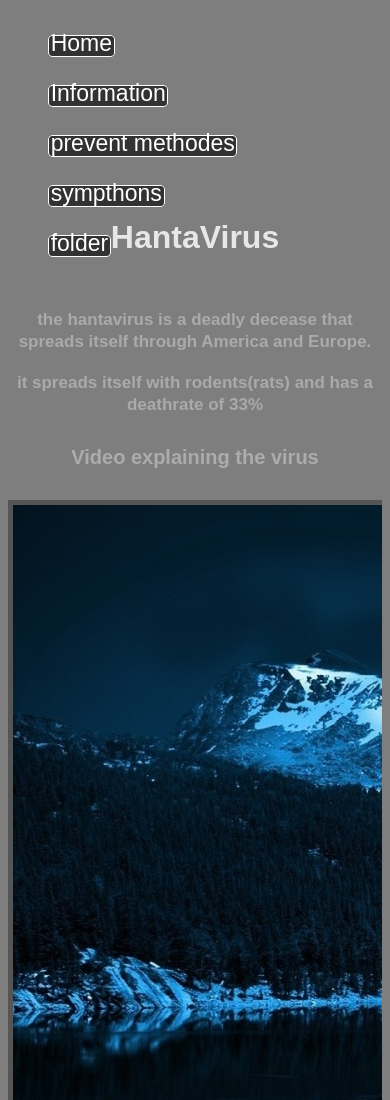
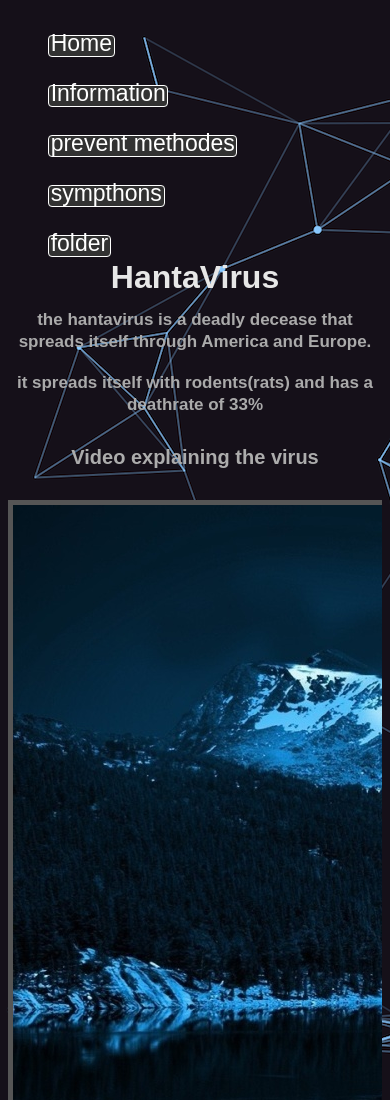
Before and after one commit to AMVkage/HantaVirus.github.io, a plain HTML site: page index.html in a window 390 px wide. Shown: the top 1100 px of the page. Drawn offline with Linux system fonts and the light colour scheme.

Commit message:
initial commit

```diff
--- a/index.html
+++ b/index.html
@@ -6,7 +6,7 @@
     <meta name="viewport" content="width=device-width, initial-scale=1">
     <style>
         body {
-            background-color: rgb(126, 126, 126);
+            background-color: rgb(104, 104, 104);
             color: white;
             background-image: url(../compute-ea4c57a4.png);
             font-family: Arial, Helvetica, sans-serif;
@@ -119,7 +119,7 @@
         body {
             background-color: rgb(126, 126, 126);
             color: white;
-            background-image: url(../);
+            background-image: url(../compute-ea4c57a4.png);
             font-family: Arial, Helvetica, sans-serif;
         }
 
@@ -127,7 +127,7 @@
             color: rgb(231, 231, 231);
             position: relative;
  	        text-align: center;
-	        top: -60px;
+	        top: -20px;
 
         }
 
```
Also changed, not shown: Info.html (+2 -2 lines), methodes.html (+2 -2 lines), sympthons.html (+2 -2 lines).
